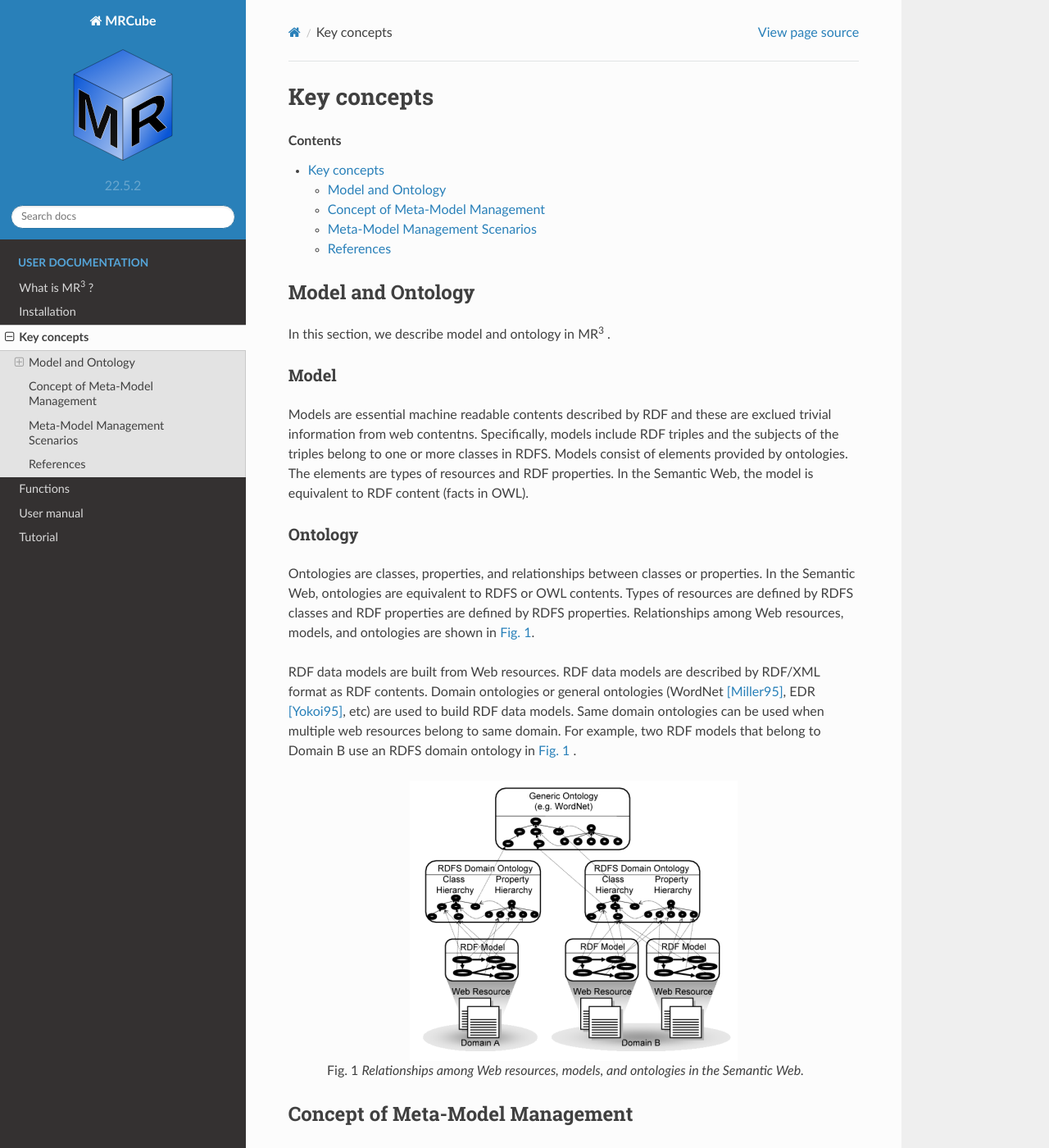
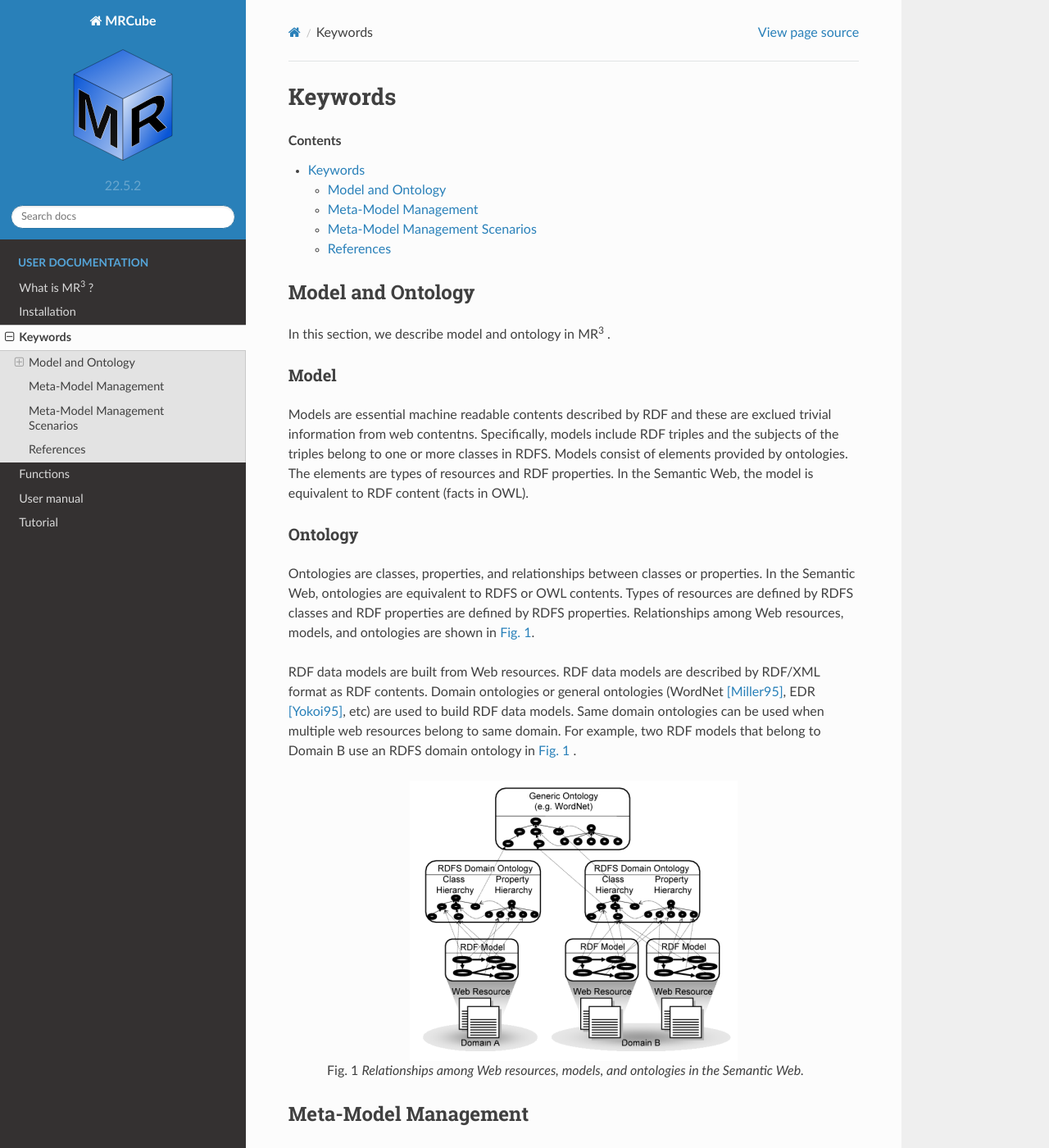
Before and after one commit to mr-3/mrcube-en-docs, a Sphinx documentation site: the page built from docs/source/keywords.rst, in a window 1280 px wide and 1400 px high. Shown: the whole window at 82% size. Built offline with Sphinx 7.4.7 and the Read the Docs theme 2.0.0, drawn with Linux system fonts in a browser that asks for light colours.

Commit message:
update index and keywords pages

```diff
--- a/docs/source/index.rst
+++ b/docs/source/index.rst
@@ -11,7 +11,7 @@ MR\ :sup:`3` \ Document
 
    about
    install
-   key_concepts
+   keywords
    functions
    user_manual
    tutorial
--- a/docs/source/key_concepts.rst
+++ b/docs/source/keywords.rst
@@ -1,4 +1,4 @@
-Key concepts
+Keywords
 ==========================
 
 .. contents:: Contents
@@ -35,7 +35,7 @@ RDF data models are built from Web resources. RDF data models are described by R
    Relationships among Web resources, models, and ontologies in the Semantic Web.
 
 
-Concept of Meta-Model Management
+Meta-Model Management
 --------------------------------
 
 This section discusses our concept of a meta-model and meta-model management. In our research, meta-model is defined as a model expressing the components of models, especially the type of an RDF resource and RDF property. RDFS class is a model expressing the type of RDF resource. RDFS property is a model expressing an RDF property.
```
